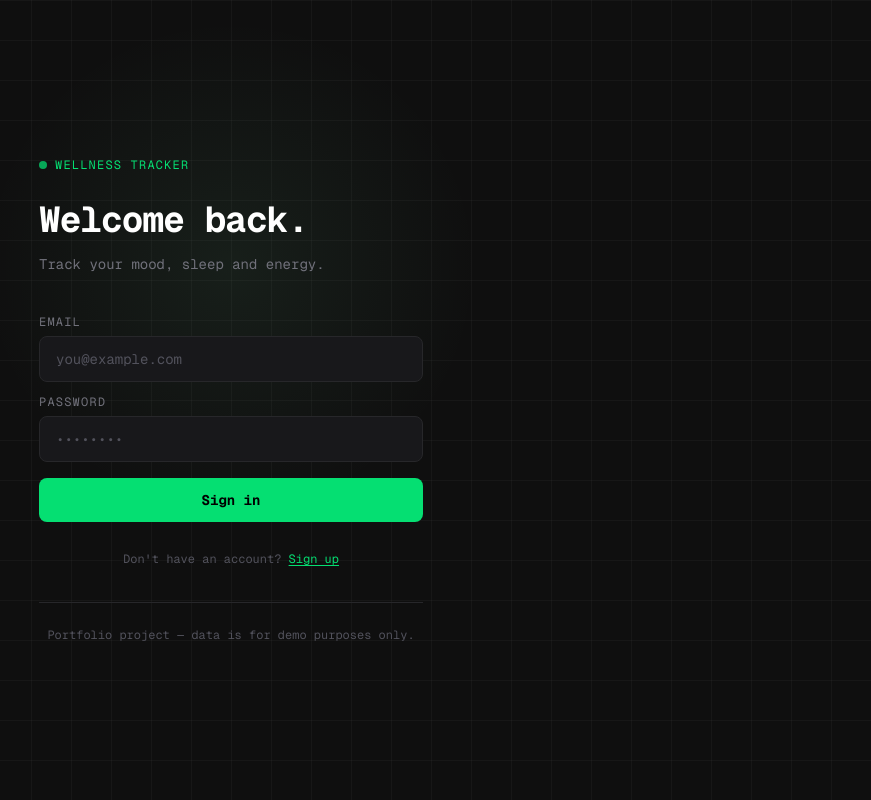
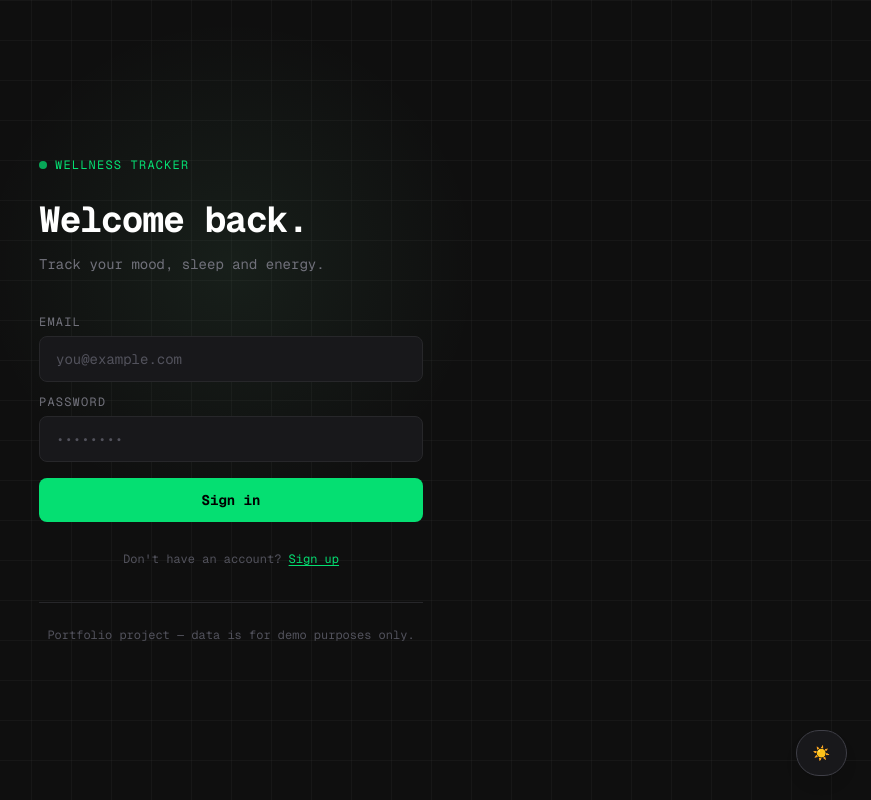
Before and after one commit to Cece-520/health-dash, a Next.js app in the folder frontend/: page / in a window 1280 px wide. Shown: the whole page, without its empty margins (409-1280 px from the left). Built offline with nearby package versions, Linux system fonts and the light colour scheme; no server answers.

Commit message:
add toggle

```diff
--- a/frontend/app/components/ThemeToggle.tsx
+++ b/frontend/app/components/ThemeToggle.tsx
@@ -13,7 +13,7 @@ export function ThemeToggle() {
   return (
     <button
       onClick={() => setTheme(theme === 'dark' ? 'light' : 'dark')}
-      className="text-zinc-500 hover:text-zinc-300 transition-colors text-sm border border-zinc-700 px-3 py-2 rounded-lg"
+      className="fixed bottom-6 right-6 z-50 bg-zinc-900 hover:bg-zinc-800 border border-zinc-700 text-sm px-4 py-3 rounded-full shadow-lg transition-colors"
       title="Toggle theme"
     >
       {theme === 'dark' ? '☀️' : '🌙'}
--- a/frontend/app/dashboard/page.tsx
+++ b/frontend/app/dashboard/page.tsx
@@ -139,6 +139,12 @@ export default function Dashboard() {
               + Check in
             </button>
             <button
+              onClick={() => router.push('/symptoms')}
+              className="text-zinc-500 hover:text-zinc-300 text-xs transition-colors border border-zinc-700 px-3 py-2 rounded-lg"
+            >
+              🔍 Symptoms
+            </button>
+            <button
               onClick={handleSignOut}
               className="text-zinc-500 hover:text-zinc-300 text-xs transition-colors"
             >
--- a/frontend/app/layout.tsx
+++ b/frontend/app/layout.tsx
@@ -1,6 +1,7 @@
 import type { Metadata } from "next";
 import { Geist, Geist_Mono } from "next/font/google";
 import { Providers } from "./providers";
+import { ThemeToggle } from "./components/ThemeToggle";
 import "./globals.css";
 
 const geistSans = Geist({
@@ -26,7 +27,10 @@ export default function RootLayout({
   return (
     <html lang="en" suppressHydrationWarning>
       <body className={`${geistSans.variable} ${geistMono.variable}`}>
-        <Providers>{children}</Providers>
+        <Providers>
+          {children}
+          <ThemeToggle />
+        </Providers>
       </body>
     </html>
   );
```
